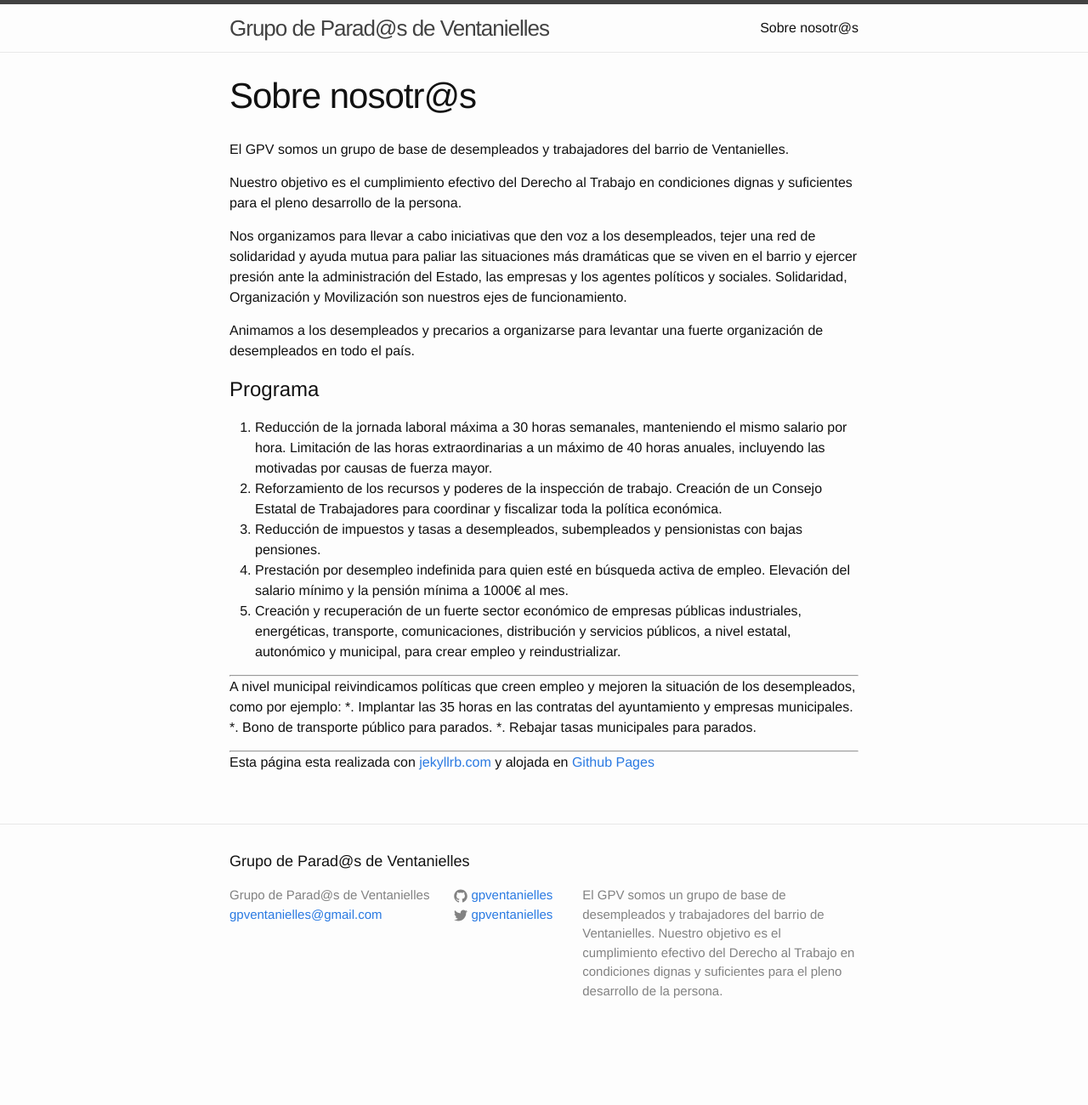
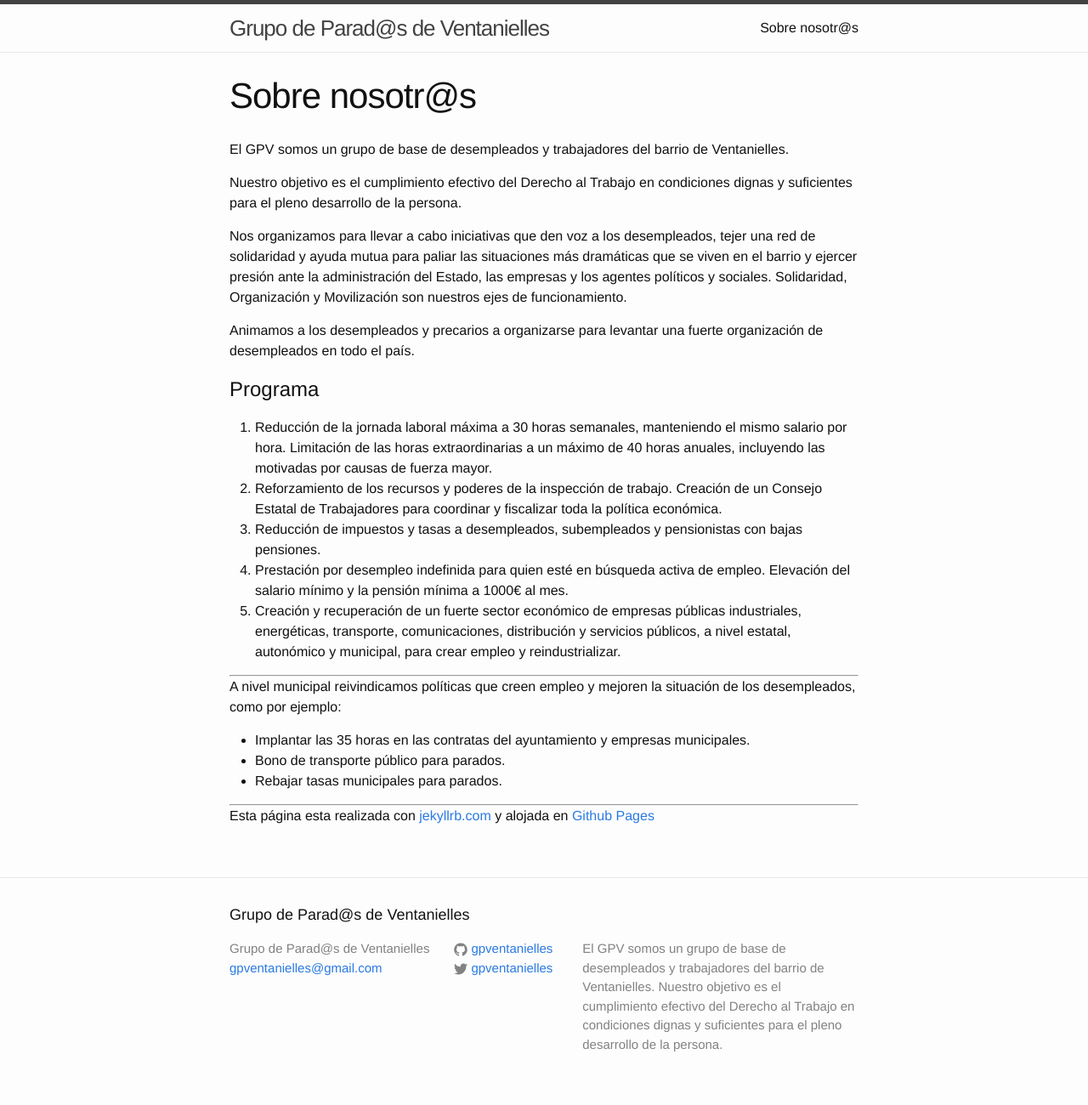
Before and after one commit to gpventanielles/gpventanielles.github.io, a Jekyll site: the page built from about.md, in a window 1280 px wide. Shown: the whole page at 85% size. Built offline with Jekyll 4.4.1, drawn with Linux system fonts in a browser that asks for light colours; before the commit the page ends 1237 px from its top, so only the background shows below that.

Commit message:
publicación blog6

```diff
--- a/about.md
+++ b/about.md
@@ -23,9 +23,9 @@ Animamos a los desempleados y precarios a organizarse para levantar una fuerte o
 -------
 
 A nivel municipal reivindicamos políticas que creen empleo y mejoren la situación de los desempleados, como por ejemplo:
-*. Implantar las 35 horas en las contratas del ayuntamiento y empresas municipales.
-*. Bono de transporte público para parados.
-*. Rebajar tasas municipales para parados.
+* Implantar las 35 horas en las contratas del ayuntamiento y empresas municipales.
+* Bono de transporte público para parados.
+* Rebajar tasas municipales para parados.
 
 ------------------
 
```
Also changed, not shown: 2 other files.
